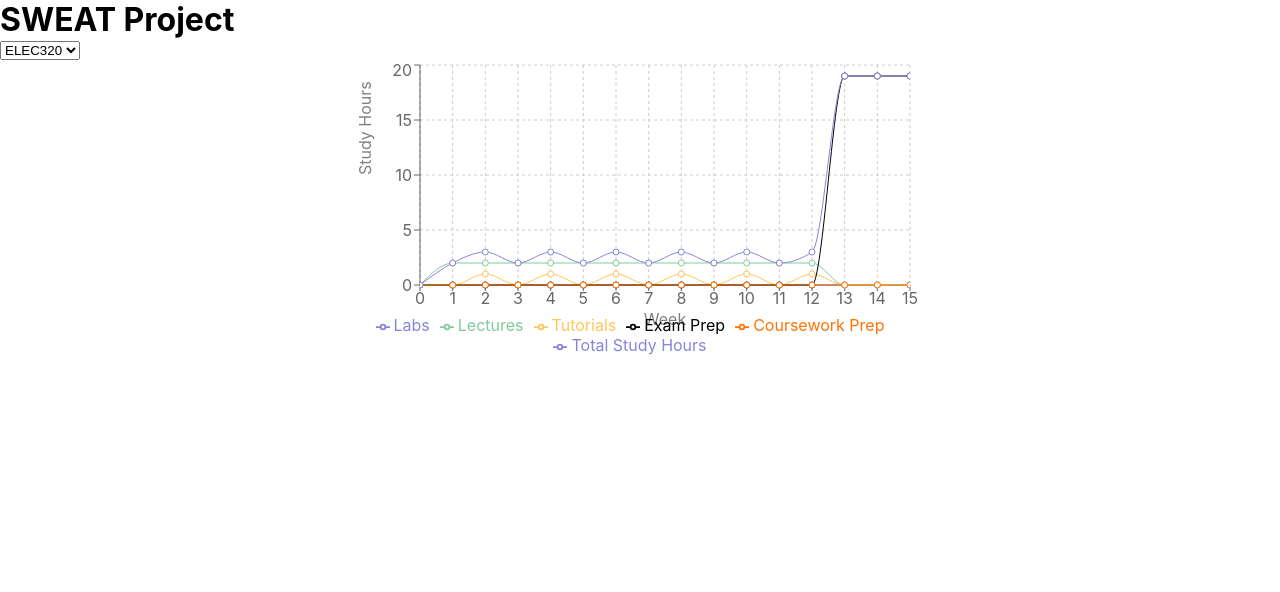
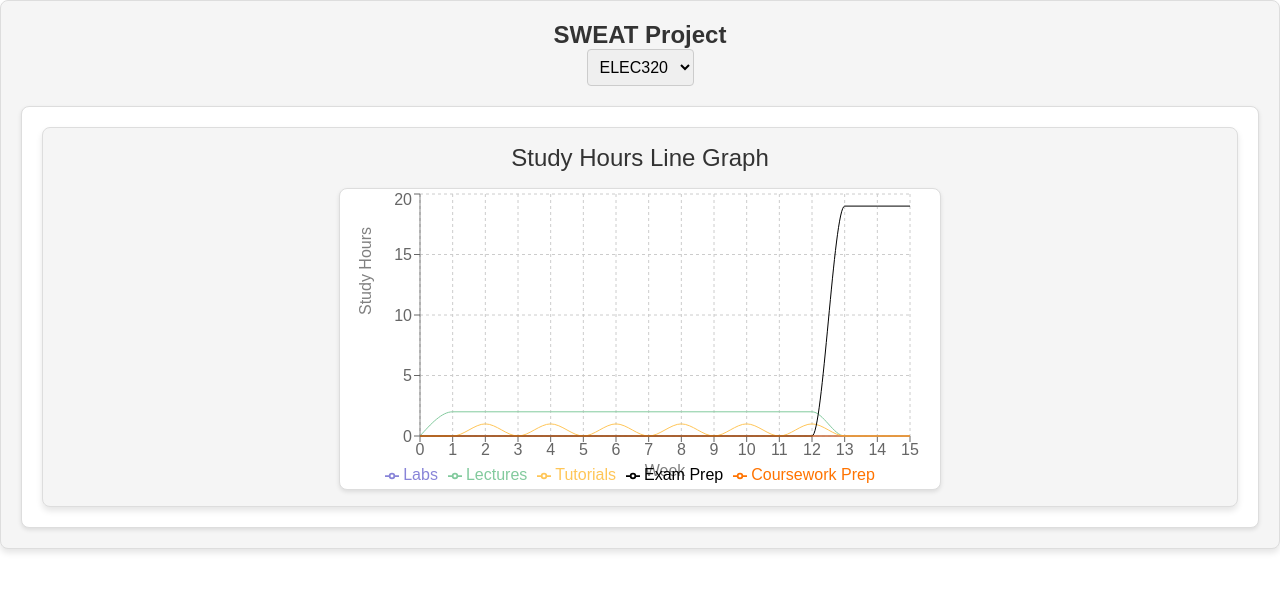
Before and after one commit to AbuIqbal123/sweat-project, a React (Create React App) app in the folder client/: page / in a window 1280 px wide. Shown: the top 592 px of the page. Built offline with nearby package versions, Linux system fonts and the light colour scheme.

Commit message:
temporary styling updates

```diff
--- /dev/null
+++ b/client/src/App.css
@@ -0,0 +1,43 @@
+/* App.css */
+
+/* Container for the entire app */
+.app-container {
+  font-family: Arial, sans-serif;
+  text-align: center;
+  padding: 20px;
+  background-color: #f5f5f5;
+  border: 1px solid #ddd;
+  border-radius: 8px;
+  box-shadow: 0 4px 6px rgba(0, 0, 0, 0.1);
+}
+
+/* Header styling */
+.header {
+  margin-bottom: 20px;
+}
+
+.header h1 {
+  font-size: 24px;
+  margin: 0;
+  color: #333;
+}
+
+/* Dropdown select styling */
+.header select {
+  padding: 8px;
+  font-size: 16px;
+  border: 1px solid #ccc;
+  border-radius: 4px;
+  outline: none;
+}
+
+/* Line graph container styling */
+.line-graph {
+  background-color: #fff;
+  border: 1px solid #ddd;
+  border-radius: 8px;
+  box-shadow: 0 2px 4px rgba(0, 0, 0, 0.1);
+  padding: 20px;
+}
+
+/* Add more custom styles as needed */
--- a/client/src/App.jsx
+++ b/client/src/App.jsx
@@ -1,47 +1,7 @@
-// import React, { useState, useEffect } from "react";
-// import StudyHoursLineGraph from "./graph/LineGraph";
-// import { modulesData } from "./utility/DataSchema";
-// import { getTest } from "./functions/test";
-
-// function App() {
-//   const [data, setData] = useState("SWEAT Project");
-//   const [selectedModule, setSelectedModule] = useState("ELEC320");
-
-//   useEffect(() => {
-//     getTest()
-//       .then((res) => {
-//         setData(res.message);
-//       })
-//       .catch((error) => console.log(error));
-//   }, []);
-
-//   const handleModuleChange = (event) => {
-//     setSelectedModule(event.target.value);
-//   };
-
-//   return (
-//     <>
-//       <div className="App">
-//         <h1>{data}</h1>
-//         <select value={selectedModule} onChange={handleModuleChange}>
-//           <option value="ELEC320">ELEC320</option>
-//           <option value="ELEC362">ELEC362</option>
-//         </select>
-//       </div>
-//       <div className="Line Graph">
-//         <StudyHoursLineGraph moduleData={modulesData[selectedModule]} />
-//       </div>
-//     </>
-//   );
-// }
-
-// export default App;
-
 import React, { useState } from "react";
-// Import the component
-import { modulesData } from "./utility/DataSchema"; // Import your data schema
-
+import { modulesData } from "./utility/DataSchema";
 import StudyHoursLineGraph from "./graph/LineGraph";
+import "./App.css"; // Import your CSS file for styling
 
 function App() {
   const [selectedModule, setSelectedModule] = useState("ELEC320");
@@ -51,18 +11,18 @@ function App() {
   };
 
   return (
-    <>
-      <div className="App">
+    <div className="app-container">
+      <div className="header">
         <h1>SWEAT Project</h1>
         <select value={selectedModule} onChange={handleModuleChange}>
           <option value="ELEC320">ELEC320</option>
           <option value="ELEC362">ELEC362</option>
         </select>
       </div>
-      <div className="Line Graph">
+      <div className="line-graph">
         <StudyHoursLineGraph moduleData={modulesData[selectedModule]} />
       </div>
-    </>
+    </div>
   );
 }
 
--- /dev/null
+++ b/client/src/graph/LineGraph.css
@@ -0,0 +1,63 @@
+
+
+/* Container styles */
+.study-hours-line-graph-container {
+  display: flex;
+  flex-direction: column;
+  align-items: center;
+  padding: 16px;
+  background-color: #f5f5f5;
+  border: 1px solid #ddd;
+  border-radius: 8px;
+  box-shadow: 0 4px 6px rgba(0, 0, 0, 0.1);
+}
+
+/* Title styles */
+.graph-title {
+  font-size: 24px;
+  margin-bottom: 16px;
+  color: #333;
+}
+
+/* Chart container styles */
+.chart-container {
+  background-color: #fff;
+  border: 1px solid #ddd;
+  border-radius: 8px;
+  box-shadow: 0 2px 4px rgba(0, 0, 0, 0.1);
+}
+
+/* Legend styles */
+.recharts-legend-wrapper {
+  margin-top: 40px; /* Add margin-top to increase space between legend and X-axis header */
+}
+
+/* Tooltip styles */
+.recharts-tooltip {
+  background-color: rgba(255, 255, 255, 0.9);
+  border: 1px solid #ddd;
+  border-radius: 4px;
+  padding: 8px;
+  box-shadow: 0 2px 4px rgba(0, 0, 0, 0.1);
+}
+
+/* X and Y axis label styles */
+.recharts-cartesian-axis-label {
+  font-size: 14px;
+  font-weight: bold;
+}
+
+/* X and Y axis line styles */
+.recharts-cartesian-axis-line {
+  stroke: #888;
+}
+
+/* X and Y axis tick styles */
+.recharts-cartesian-axis-tick {
+  fill: #888;
+}
+
+/* Lines styles */
+.recharts-line-dots {
+  display: none; /* Hide dots on the lines */
+}
--- a/client/src/graph/LineGraph.jsx
+++ b/client/src/graph/LineGraph.jsx
@@ -1,3 +1,4 @@
+// StudyHoursLineGraph.jsx
 import React from "react";
 import {
   LineChart,
@@ -8,6 +9,7 @@ import {
   Tooltip,
   Legend,
 } from "recharts";
+import "./LineGraph.css";
 
 const distributeStudyHours = (studyHours, deadline) => {
   const maxHoursPerWeek = 20;
@@ -40,7 +42,11 @@ const distributeStudyHours = (studyHours, deadline) => {
 
 const StudyHoursLineGraph = ({ moduleData }) => {
   if (!moduleData) {
-    return <div>No data found for the selected module.</div>;
+    return (
+      <div className="study-hours-line-graph-container">
+        No data found for the selected module.
+      </div>
+    );
   }
 
   const weeks = Array.from({ length: 16 }, (_, i) => i);
@@ -78,7 +84,7 @@ const StudyHoursLineGraph = ({ moduleData }) => {
 
       return coursework.distribution[week];
     } else {
-      return 0; // Handle weeks with no coursework data
+      return 0;
     }
   });
 
@@ -92,16 +98,19 @@ const StudyHoursLineGraph = ({ moduleData }) => {
   );
 
   const data = weeks.map((week) => ({
-    week: week.toString(),
+    week: week,
     Labs: labHours[week],
     Lectures: lectureHours[week],
     Tutorials: tutorialHours[week],
     "Exam Prep": examPrepHours[week],
-    "Coursework Prep": courseworkPrepHours[week], // Fixed the legend key
+    "Coursework Prep": courseworkPrepHours[week],
     "Total Study Hours": totalStudyHours[week],
   }));
 
   return (
+    <div className="study-hours-line-graph-container">
+      <div className="graph-title">Study Hours Line Graph</div>
+      <div className="chart-container">
         <LineChart
           width={600}
           height={300}
@@ -118,8 +127,12 @@ const StudyHoursLineGraph = ({ moduleData }) => {
           <YAxis
             label={{ value: "Study Hours", angle: -90, position: "insideLeft" }}
           />
-      <Tooltip />
-      <Legend />
+          <Tooltip
+            labelFormatter={(value) => `Week ${value}`} // Add "Week" prefix to tooltip label
+            formatter={(value) => `${value} hours`} // Add " hours" suffix to the value
+          />
+          ;
+          <Legend wrapperStyle={{ marginTop: "30px" }} />
           <Line
             type="monotone"
             dataKey="Labs"
@@ -130,8 +143,9 @@ const StudyHoursLineGraph = ({ moduleData }) => {
           <Line type="monotone" dataKey="Tutorials" stroke="#ffc658" />
           <Line type="monotone" dataKey="Exam Prep" stroke="#000" />
           <Line type="monotone" dataKey="Coursework Prep" stroke="#ff7300" />
-      <Line type="monotone" dataKey="Total Study Hours" stroke="#8884d8" />
         </LineChart>
+      </div>
+    </div>
   );
 };
 
```
Lines whose indentation alone changed are shown as unchanged.
